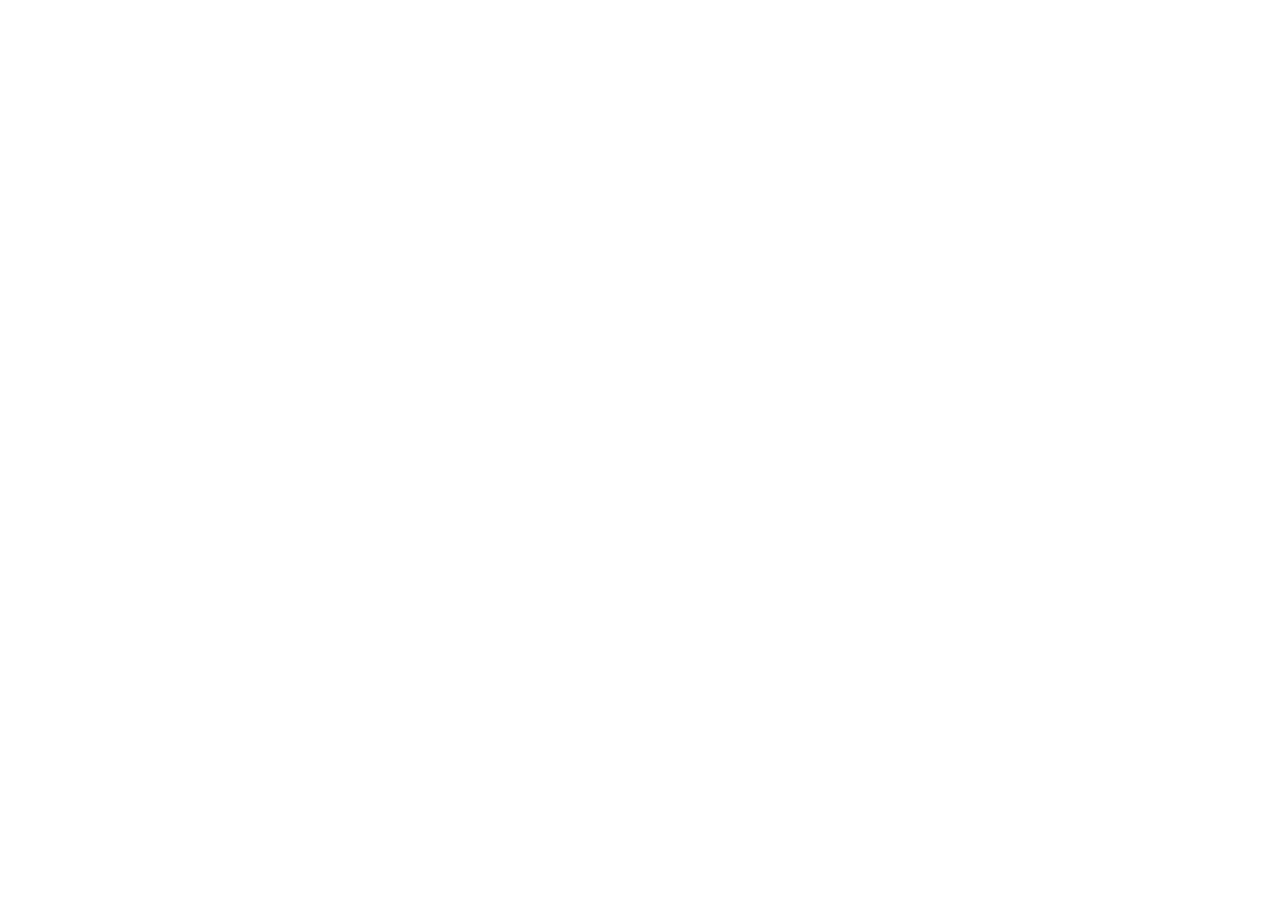
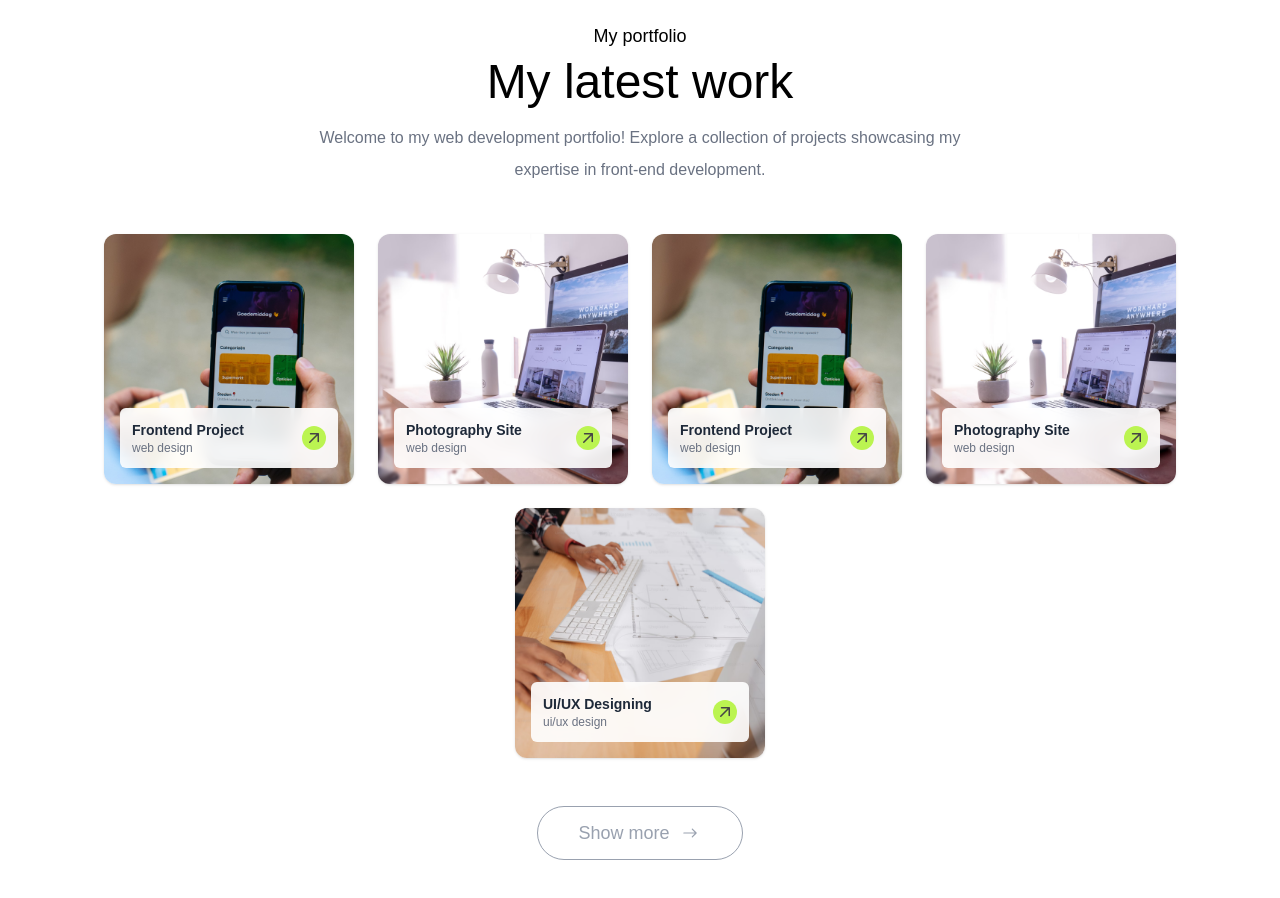
Before and after one commit to tanzim-ikram/portfolio-website, a Next.js app: page / in a window 1280 px wide. Shown: the part 4780-5678 px from the top of the page. Before the commit the page ends 4722 px from the top, so only its background shows below. Built offline with nearby package versions, Linux system fonts and the light colour scheme; a web font is replaced by a local one.

Commit message:
feat: add Work component
- Created a new Work.jsx component.

refactor: update Education component

- Made modifications to the Education.jsx component.

chore: update page.js

- Applied necessary updates to page.js.

```diff
--- a/app/components/Education.jsx
+++ b/app/components/Education.jsx
@@ -76,7 +76,7 @@
                         <span className="text-lg font-semibold font-Ovo text-gray-900 block mt-2 mb-4">
                           {edu.year}
                         </span>
-                        <div className="bg-white border border-gray-300 rounded-md p-4 shadow-sm transition-transform transform hover:scale-[1.02] hover:shadow-md cursor-pointer hover:bg-pink-50 duration-500 ease-in-out">
+                        <div className="bg-white border border-gray-300 rounded-md p-4 shadow-sm transition-transform transform hover:scale-[1.02] hover:shadow-md">
                           <h3 className="font-Ovo text-base font-semibold">{edu.title}</h3>
                           <p className="text-base font-Ovo text-gray-700">{edu.institute}</p>
                           <p className="text-base font-Ovo text-gray-700">Department: {edu.department}</p>
--- /dev/null
+++ b/app/components/Work.jsx
@@ -0,0 +1,85 @@
+import React from 'react';
+import Image from 'next/image';
+import { assets } from '@/assets/assets';
+import { IoIosArrowRoundForward } from 'react-icons/io';
+
+const workData = [
+  {
+    title: 'Frontend Project',
+    subtitle: 'web design',
+    image: '/work-1.png',
+  },
+  {
+    title: 'Photography Site',
+    subtitle: 'web design',
+    image: '/work-3.png',
+  },
+  {
+    title: 'Frontend Project',
+    subtitle: 'web design',
+    image: '/work-1.png',
+  },
+  {
+    title: 'Photography Site',
+    subtitle: 'web design',
+    image: '/work-3.png',
+  },
+  {
+    title: 'UI/UX Designing',
+    subtitle: 'ui/ux design',
+    image: '/work-4.png',
+  },
+];
+
+const Work = () => {
+  return (
+    <section id="work" className="py-20 px-4 text-center bg-white">
+      <div className="max-w-6xl mx-auto">
+        <h4 className="text-lg mb-2 font-Ovo">My portfolio</h4>
+        <h2 className="text-4xl md:text-5xl font-Ovo mb-4">My latest work</h2>
+        <p className="font-Ovo text-gray-500 max-w-2xl mx-auto mb-12">
+          Welcome to my web development portfolio! Explore a collection of projects showcasing
+          my expertise in front-end development.
+        </p>
+
+        {/* Work Cards */}
+        <div className="flex flex-wrap justify-center gap-6">
+          {workData.map((item, index) => (
+            <div
+              key={index}
+              className="w-full sm:w-[280px] md:w-[240px] lg:w-[220px] xl:w-[250px] rounded-xl overflow-hidden shadow-sm relative group hover:shadow-md cursor-pointer duration-500 ease-in-out hover:scale-[1.02]"
+            >
+              <Image
+                src={item.image}
+                alt={item.title}
+                width={400}
+                height={300}
+                className="w-full h-auto object-cover"
+              />
+
+              <div className="absolute bottom-4 left-4 right-4 bg-white/90 backdrop-blur-sm p-3 rounded-md flex items-center justify-between">
+                <div className="text-left">
+                  <h3 className="text-sm font-semibold font-Ovo text-gray-800">{item.title}</h3>
+                  <p className="text-xs text-gray-500 font-Ovo">{item.subtitle}</p>
+                </div>
+                <div className="w-6 h-6 rounded-full bg-lime-300 flex items-center justify-center hover:rotate-45 transition duration-300">
+                  <Image src={assets.arrow_icon} alt="arrow" width={10} height={10} />
+                </div>
+              </div>
+            </div>
+          ))}
+        </div>
+
+        {/* Show more button */}
+        <div className="mt-12">
+          <button className="text-lg px-10 py-3 rounded-full border border-gray-400 font-Ovo text-gray-400 hover:bg-lime-300 hover:text-gray-800 hover:border-gray-800 flex items-center gap-2 mx-auto">
+            Show more
+            <IoIosArrowRoundForward size={24} />
+          </button>
+        </div>
+      </div>
+    </section>
+  );
+};
+
+export default Work;
--- a/app/page.js
+++ b/app/page.js
@@ -6,6 +6,7 @@
 import Experience from "./components/Experience";
 import Education from "./components/Education";
 import Services from "./components/Services";
+import Work from "./components/Work";
 
 export default function Home() {
   return (
@@ -17,6 +18,7 @@
       <Experience />
       <Education />
       <Services />
+      <Work />
     </>
   );
 }
```
